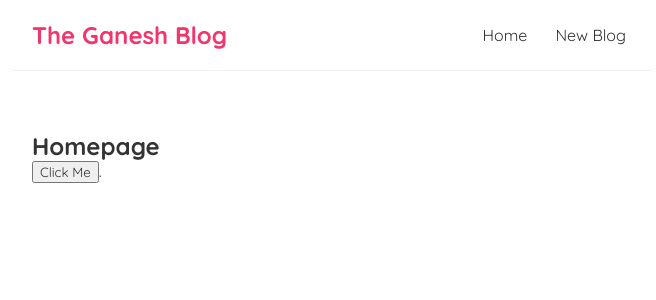
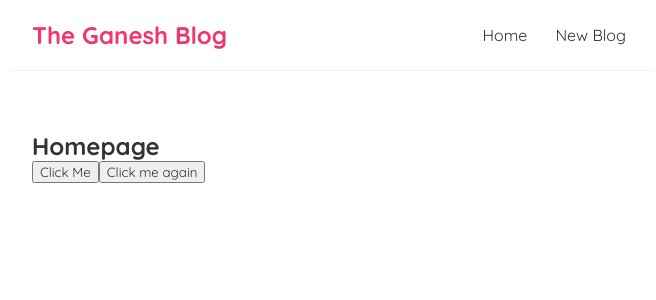
Before and after one commit to ganeshgajula/ganesh-blog-react, a React (Create React App) app: page / in a window 1280 px wide. Shown: the top 300 px of the page, without its empty margins (308-964 px from the left). Built offline with nearby package versions, Linux system fonts and the light colour scheme.

Commit message:
feat: add click events

```diff
--- a/src/Home.js
+++ b/src/Home.js
@@ -1,8 +1,23 @@
 const Home = () => {
+  const clickHandler = (e) => {
+    console.log("clicked", e.target);
+  };
+
+  const clickAgainHandler = (name, e) => {
+    console.log(name, e.target);
+  };
+
   return (
     <div className="home">
       <h2>Homepage</h2>
-      <button>Click Me</button>.
+      <button onClick={clickHandler}>Click Me</button>
+      <button
+        onClick={(e) => {
+          clickAgainHandler("Ganesh", e);
+        }}
+      >
+        Click me again
+      </button>
     </div>
   );
 };
```
Also changed, not shown: 1 other file (tests, documents, lock files or other folders).
